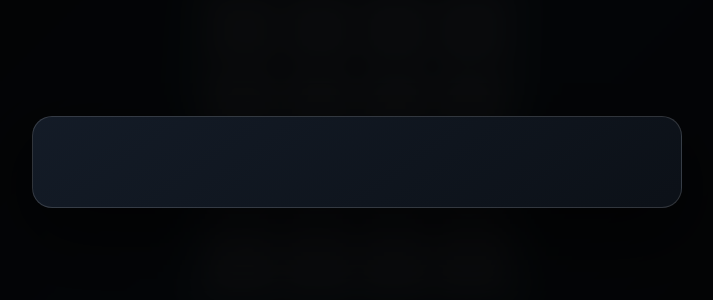
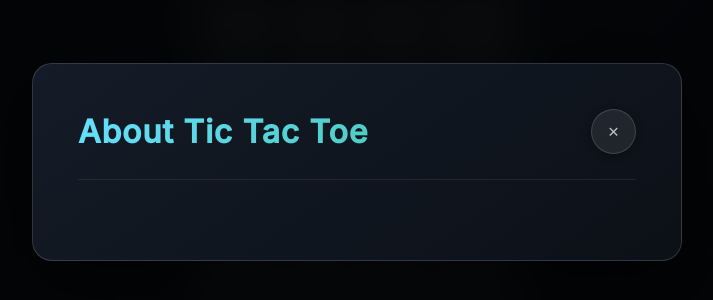
Before and after one commit to mahmoudalnkeeb/tic-tac-toe-multiplayer, a Next.js app: page / in a window 1280 px wide. Shown: the part 238-538 px from the top of the page, without its empty margins (283-996 px from the left). Built offline with nearby package versions, Linux system fonts and the light colour scheme.

Commit message:
style: build AboutHeader component with its styles

```diff
--- a/src/components/AboutPopup/AboutHeader/AboutHeader.jsx
+++ b/src/components/AboutPopup/AboutHeader/AboutHeader.jsx
@@ -1,9 +1,26 @@
-import s from './AboutHeader.module.scss'
+"use client";
+
+import { SYMBOL_X } from "@/data/constants";
+import { useGlobalStore } from "@/stores/xo.store/global.store";
+import s from "./AboutHeader.module.scss";
 
 const AboutHeader = () => {
+  const toggleAboutModel = useGlobalStore((s) => s.toggleAboutModel);
+
   return (
-    <header className={s.header}></header>
-  )
-}
+    <header className={s.header}>
+      <h2 className={s.title}>About Tic Tac Toe</h2>
 
-export default AboutHeader
+      <button
+        type="button"
+        className={s.closeBtn}
+        onClick={() => toggleAboutModel(false)}
+        aria-label="Close About Popup"
+      >
+        {SYMBOL_X}
+      </button>
+    </header>
+  );
+};
+
+export default AboutHeader;
--- a/src/components/AboutPopup/AboutHeader/AboutHeader.module.scss
+++ b/src/components/AboutPopup/AboutHeader/AboutHeader.module.scss
@@ -0,0 +1,40 @@
+.header {
+  display: flex;
+  justify-content: space-between;
+  align-items: center;
+  margin-bottom: 35px;
+  padding-bottom: 25px;
+  border-bottom: 1px solid rgba(255, 255, 255, 0.08);
+}
+
+.header .title {
+  font-size: 32px;
+  font-weight: 800;
+  background: linear-gradient(135deg, #66e0ff, #4ecdc4);
+  -webkit-background-clip: text;
+  -webkit-text-fill-color: transparent;
+  background-clip: text;
+  letter-spacing: 0.8px;
+}
+
+.header .closeBtn {
+  background: rgba(255, 255, 255, 0.08);
+  border: 1px solid rgba(255, 255, 255, 0.15);
+  color: rgba(255, 255, 255, 0.7);
+  width: 45px;
+  height: 45px;
+  border-radius: 50%;
+  display: flex;
+  align-items: center;
+  justify-content: center;
+  cursor: pointer;
+  font-size: .9rem;
+  box-shadow: 0 2px 8px rgba(0, 0, 0, 0.3);
+  transition: all 0.3s ease;
+
+  &:hover {
+    background: rgba(255, 107, 107, 0.25);
+    border-color: #ff6b6b;
+    color: #ff6b6b;
+  }
+}
```
